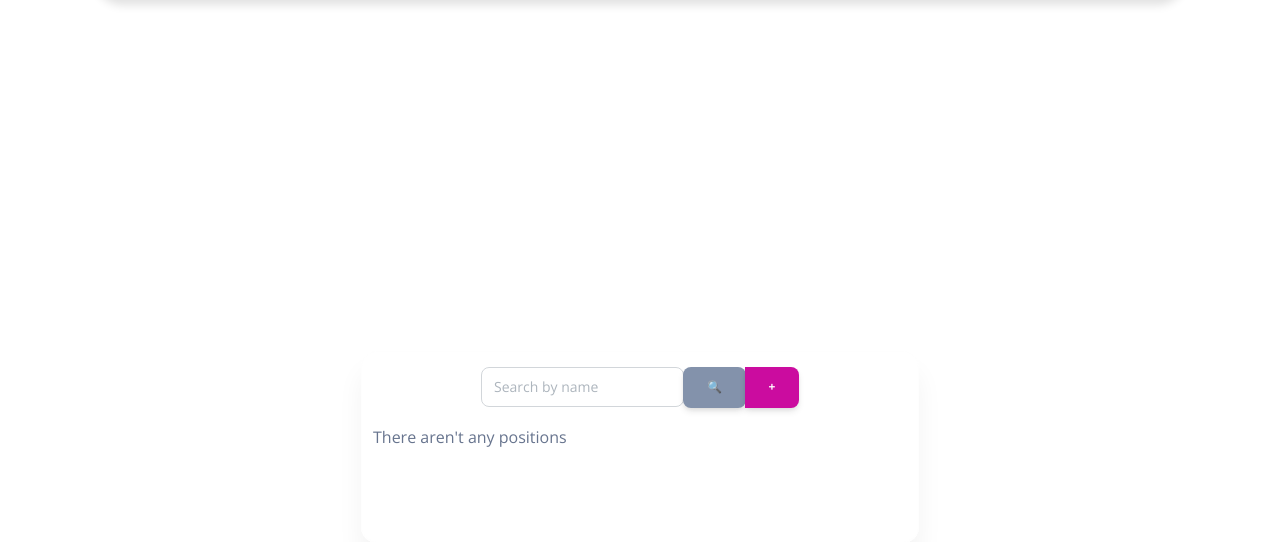
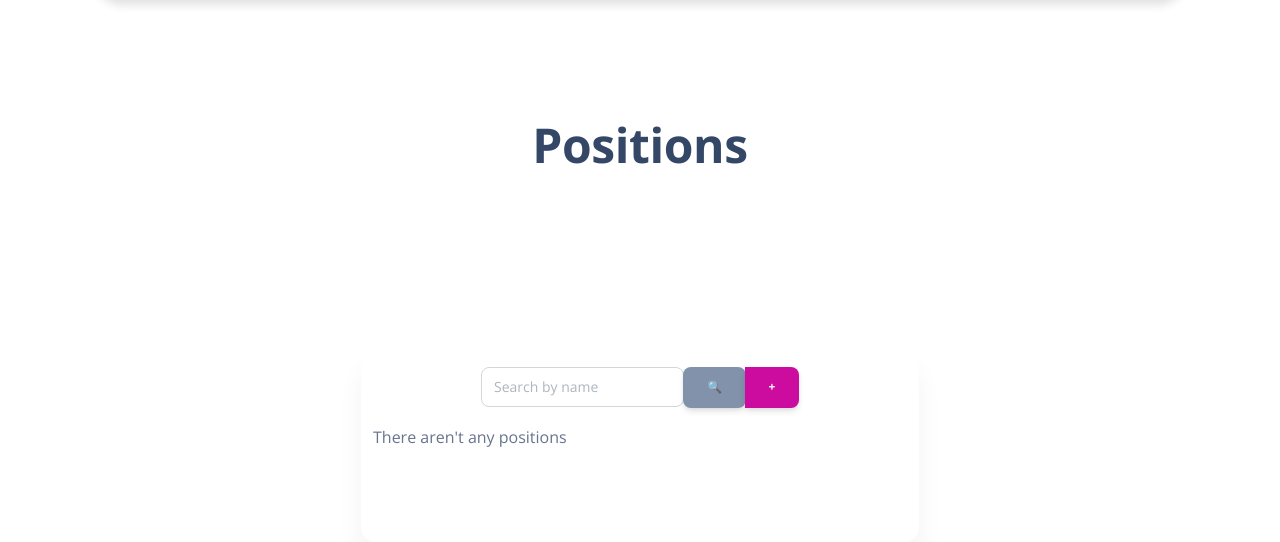
Before and after one commit to MatsalakO/it-company-task-manager, a Django app: page /positions/ in a window 1280 px wide. Shown: the part 73-615 px from the top of the page. Run offline with Django 5.2, Linux system fonts and the light colour scheme; the visitor is signed in with stand-in values (Sample User, id 1); data that the repository does not hold is empty; some libraries are stand-ins or nearby versions.

Commit message:
Change table sizes and change title's color

```diff
--- a/templates/includes/page_header.html
+++ b/templates/includes/page_header.html
@@ -1,8 +1,8 @@
 {% load static %}
 <div class="page-header min-vh-75 relative">
   <div class="col-lg-7 text-center mx-auto">
-    <h1 class="text-white pt-3 mt-n8">
-      <a class="text-white" target="_blank">
+    <h1 class="text-black pt-3 mt-n8">
+      <a class="text-black" target="_blank">
         {{ page_title }}
       </a>
     </h1>
--- a/templates/manager/position_list.html
+++ b/templates/manager/position_list.html
@@ -31,8 +31,8 @@
                 {% for position in position_list %}
                   <tr>
                     <td>{{ position.name }}</td>
-                    <td><a href="{% url 'manager:position-update' pk=position.id %}">UPDATE</a></td>
-                    <td><a href="{% url 'manager:position-delete' pk=position.id %}">DELETE</a></td>
+                    <td><a href="{% url 'manager:position-update' pk=position.id %}" class="btn btn-warning">UPDATE</a></td>
+                    <td><a href="{% url 'manager:position-delete' pk=position.id %}" class="btn btn-danger">DELETE</a></td>
                   </tr>
                 {% endfor %}
               </table>
--- a/templates/manager/tasktype_list.html
+++ b/templates/manager/tasktype_list.html
@@ -6,7 +6,7 @@
   <section>
     <div class="container">
       <div class="row">
-        <div class="col-lg-9 z-index-7 border-radius-xl mt-n12 mx-auto py-3 blur shadow-blur">
+        <div class="col-lg-6 z-index-7 border-radius-xl mt-n12 mx-auto py-3 blur shadow-blur">
           <form method="get" action="" class="form-inline">
             <div class="input-group justify-content-xl-center">
               {{ search_form|crispy }}
```
